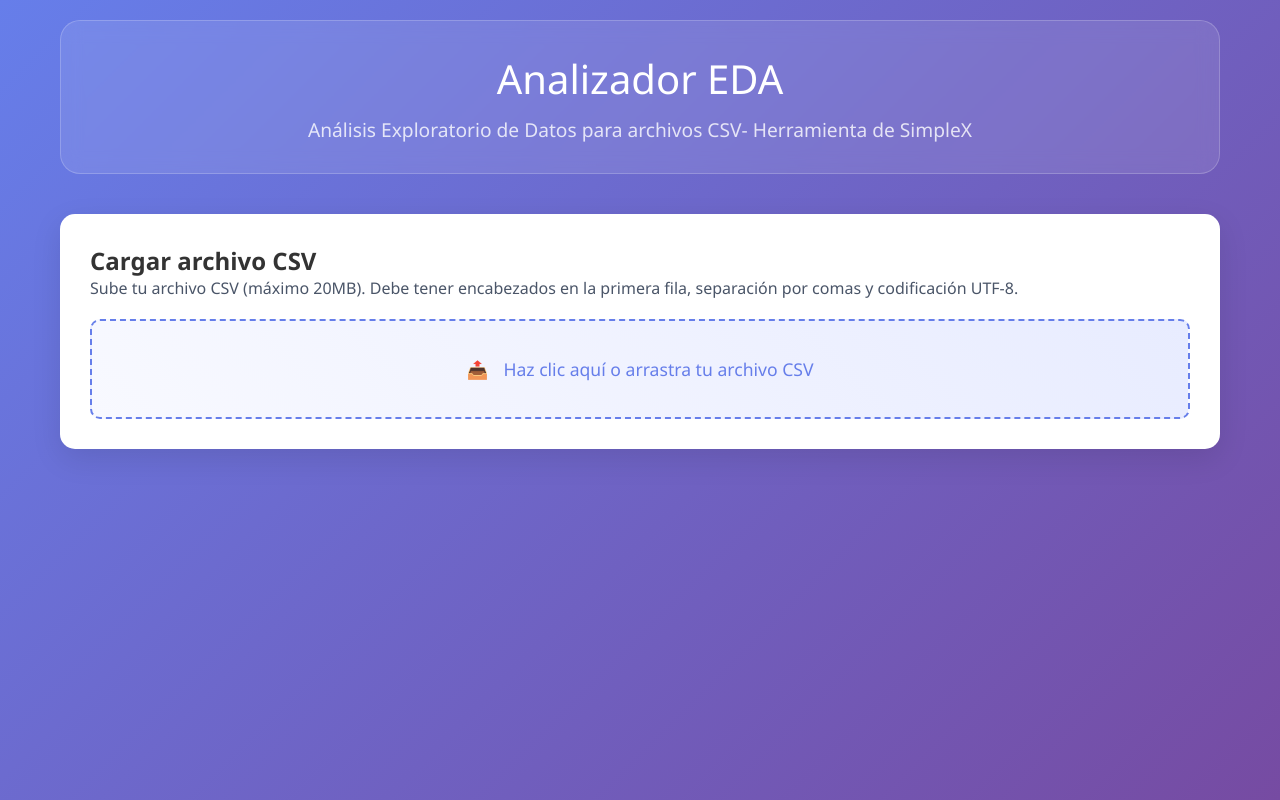
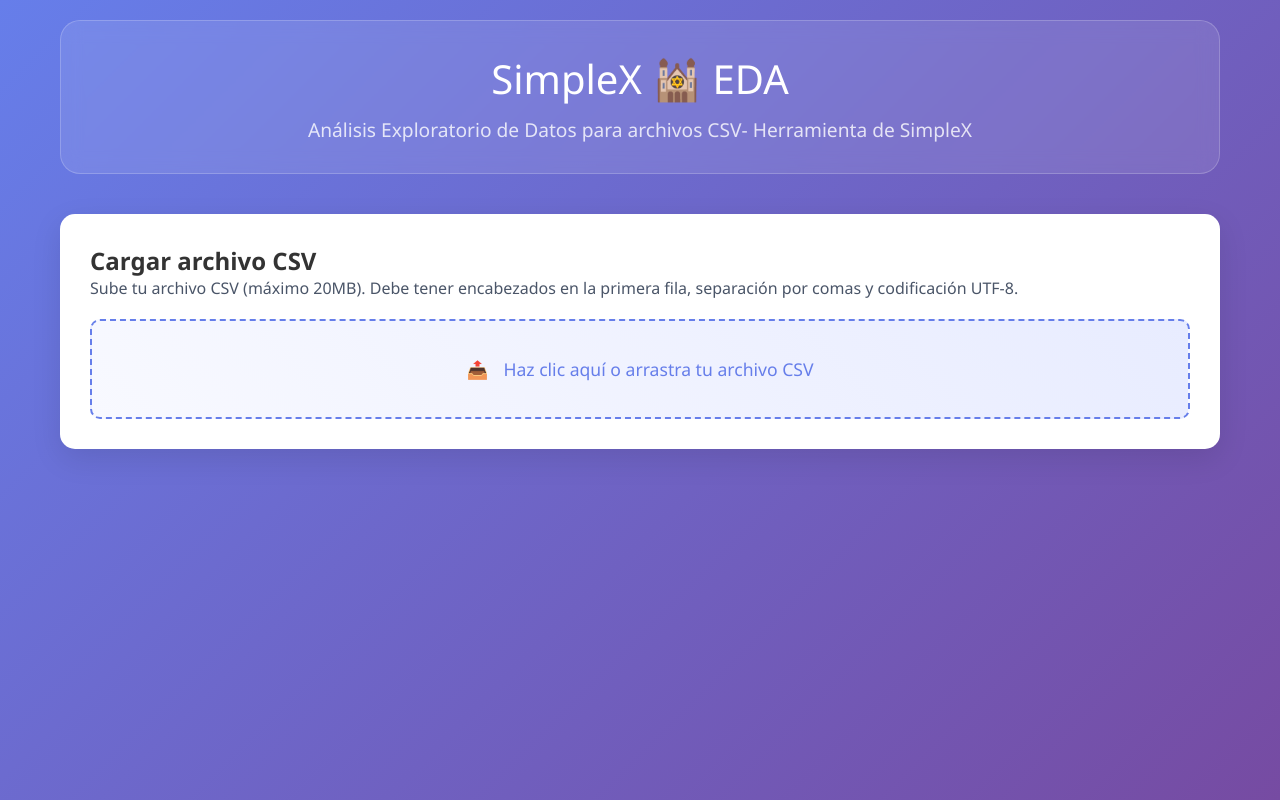
Before and after one commit to pez1970/analyzer_simplex, a plain HTML site: page index.html in a window 1280 px wide. Drawn offline with nearby package versions, Linux system fonts and the light colour scheme.

Commit message:
index.html

```diff
--- a/index.html
+++ b/index.html
@@ -3,7 +3,7 @@
 <head>
     <meta charset="UTF-8">
     <meta name="viewport" content="width=device-width, initial-scale=1.0">
-    <title>Analizador EDA @SimpleX🦉</title>
+    <title>@SimpleX🦉</title>
 
     <!-- Librerías principales - orden específico -->
     <script src="https://cdnjs.cloudflare.com/ajax/libs/PapaParse/5.4.1/papaparse.min.js"></script>
@@ -761,7 +761,7 @@
 
     <div class="container">
         <header>
-            <h1>Analizador EDA</h1>
+            <h1>SimpleX 🕍 EDA</h1>
             <p class="subtitle">Análisis Exploratorio de Datos para archivos CSV- Herramienta de SimpleX</p>
         </header>
 
```
